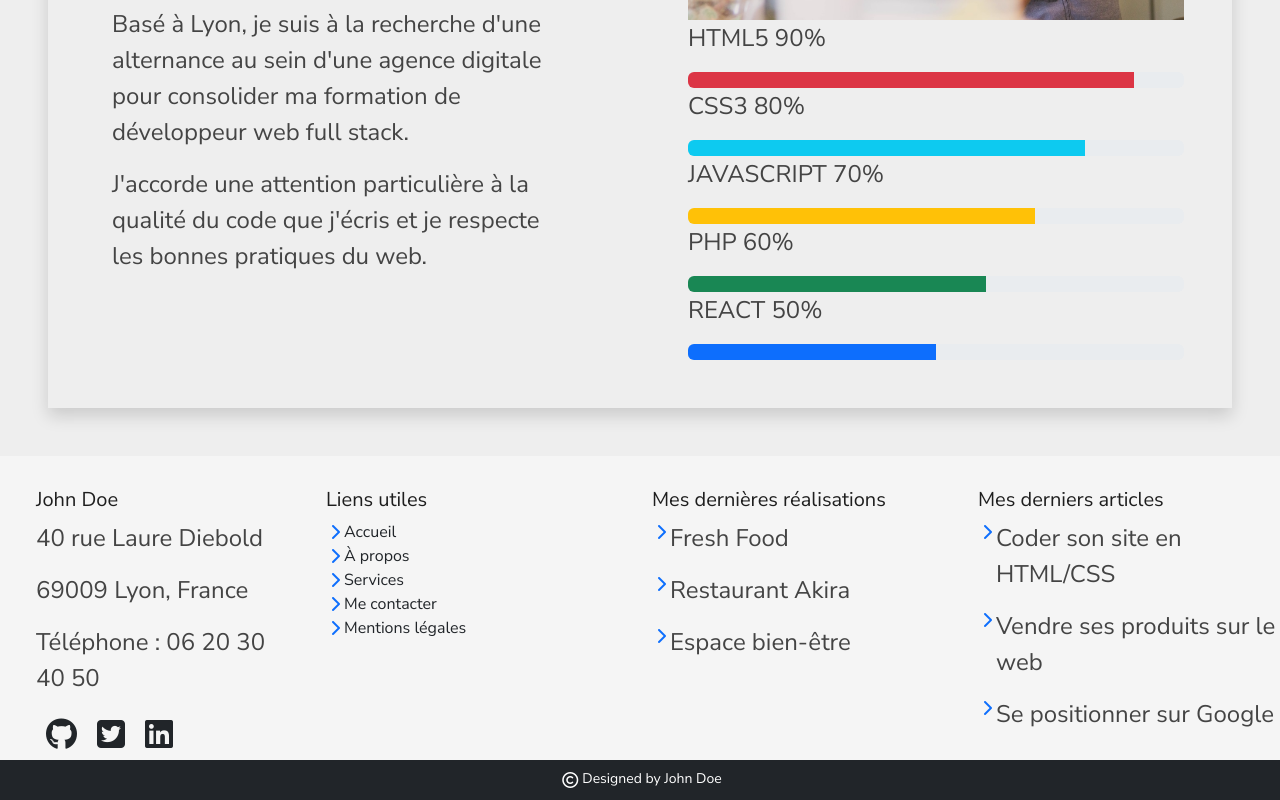
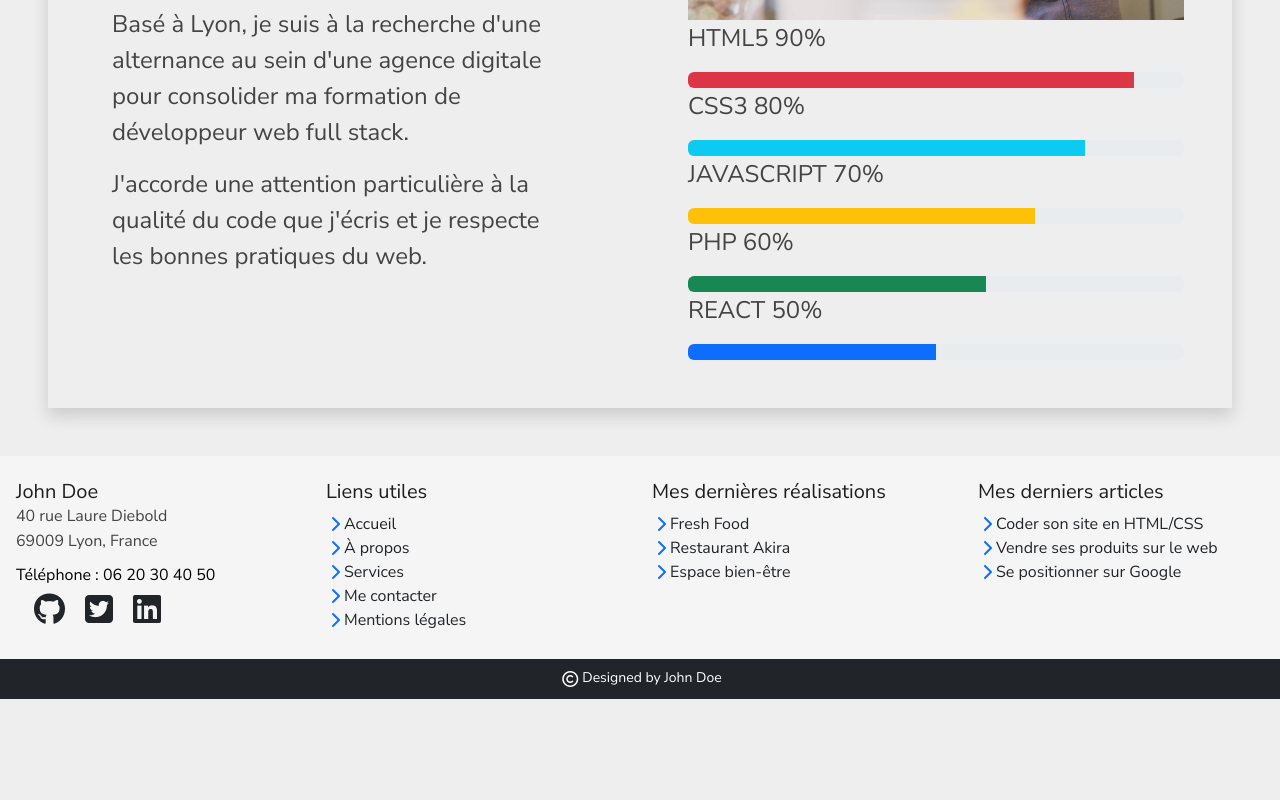
Before and after one commit to cgwena/portfolio-johndoe, a React (Create React App) app: page /about in a window 1280 px wide. Shown: the part 407-1207 px from the top of the page. After the commit the page ends 1106 px from the top, so only its background shows below. Built offline with nearby package versions, Linux system fonts and the light colour scheme.

Commit message:
style changed

```diff
--- a/src/App.css
+++ b/src/App.css
@@ -135,11 +135,6 @@ section {
   background-color: var(--color1);
 }
 
-
-.active-header {
-  color : var(--color1)
-}
-
 .contact {
   width: 100vw;
   min-height: 100vh;
@@ -165,7 +160,16 @@ section {
   left: 0;
   z-index: -1;
 }
+/*
+.accordion__title {
+  color: var(--color1);
+} */
 
 .footer {
   background-color: whitesmoke;
 }
+
+.footer p {
+  font-size: medium;
+  line-height: .6;
+}
--- a/src/components/About-text.js
+++ b/src/components/About-text.js
@@ -1,6 +1,6 @@
 const AboutText = () => {
     return (
-        <div className="col-lg-6 p-5">
+        <div className="col-lg-6 col-md-6 p-5">
 
             <h3 className="m-3">À propos</h3>
             <div className="bordure2 m-3"></div>
--- a/src/components/Blog-card.js
+++ b/src/components/Blog-card.js
@@ -1,11 +1,11 @@
 const BlogCard = (props) => {
     return (
-        <li className="card col-lg-4 col-md-6 mb-3" key={props.id}>
+        <li className="card col-lg-4 col-md-6 p-3" key={props.id}>
             <img src={props.img} className="card-img-top" alt={props.alt} />
             <div className="card-body">
                 <h3 className="card-title">{props.title}</h3>
-                <p className="card-text">{props.text}</p>
-                <a href="#" className="btn btn-primary">Lire la suite</a>
+                <h5 className="card-text">{props.text}</h5>
+                <button href="#" className="btn btn-primary">Lire la suite</button>
             </div>
             <div className="card-footer text-muted">
                 <p>Publié le {props.date}</p>
--- a/src/components/Competences.js
+++ b/src/components/Competences.js
@@ -2,7 +2,7 @@ import ProgressBar from 'react-bootstrap/ProgressBar';
 
 const Competences = () => {
     return (
-        <div className="col-lg-6 p-5">
+        <div className="col-lg-6  col-md-6 p-5">
             <img src="man-597178_1280.jpg" className="img-fluid"></img>
             <p>HTML5 90%</p>
             <ProgressBar variant="danger" now={90}/>
--- a/src/components/Coordonnees.js
+++ b/src/components/Coordonnees.js
@@ -1,6 +1,6 @@
 const Coordonnees = () => {
     return (
-        <div className="col-lg-6">
+        <div className="col-lg-6 col-md-6">
 
             <h3 className="m-3">Mes coordonnées</h3>
             <div className="bordure2 m-3"></div>
--- a/src/components/Footer.js
+++ b/src/components/Footer.js
@@ -1,19 +1,21 @@
 const Footer = () => {
     return (
         <section className="footer">
-            <div className="row mt-3 pt-3">
-                <div className="col-lg-3 px-5">
-                    <h5>John Doe</h5>
-                    <p>40 rue Laure Diebold</p>
-                    <p>69009 Lyon, France</p>
-                    <p>Téléphone : 06 20 30 40 50</p>
-                    <div className="fs-2">
+            <div className="row">
+                <div className="col-lg-3 col-md-6 py-4">
+                    <h5 className="px-3">John Doe</h5>
+                    <address className="px-3">
+                        <p>40 rue Laure Diebold</p>
+                        <p>69009 Lyon, France</p>
+                    </address>
+                    <a className="text-black px-3" href="tel:0610203040">Téléphone : 06 20 30 40 50</a>
+                    <div className="fs-2 px-4">
                         <a href="https://api.github.com/users/github-john-doe" target="blank"><i className="fa-brands fa-github text-dark"></i></a>
                         <a href="https://twitter.com/home" target="blank"><i className="fa-brands fa-square-twitter text-dark"></i></a>
                         <a href="https://www.linkedin.com/feed/" target="blank"><i className="fa-brands fa-linkedin text-dark"></i></a>
                     </div>
                 </div>
-                <div className="col-lg-3">
+                <div className="col-lg-3 col-md-6 py-4">
                     <h5>Liens utiles</h5>
                     <div className="d-flex">
                         <i className="fa-solid fa-chevron-right text-primary p-1"></i>
@@ -36,34 +38,34 @@ const Footer = () => {
                         <a className="nav-link" aria-current="page" href="/legal">Mentions légales</a>
                     </div>
                 </div>
-                <div className="col-lg-3">
+                <div className="col-lg-3 col-md-6 py-4">
                     <h5>Mes dernières réalisations</h5>
                     <div className="d-flex">
                         <i className="fa-solid fa-chevron-right text-primary p-1"></i>
-                        <p>Fresh Food</p>
+                        <a className="nav-link">Fresh Food</a>
                     </div>
                     <div className="d-flex">
                         <i className="fa-solid fa-chevron-right text-primary p-1"></i>
-                        <p>Restaurant Akira</p>
+                        <a className="nav-link">Restaurant Akira</a>
                     </div>
                     <div className="d-flex">
                         <i className="fa-solid fa-chevron-right text-primary p-1"></i>
-                        <p>Espace bien-être</p>
+                        <a className="nav-link">Espace bien-être</a>
                     </div>
                 </div>
-                <div className="col-lg-3">
+                <div className="col-lg-3 col-md-6 py-4">
                     <h5>Mes derniers articles</h5>
                     <div className="d-flex">
                         <i className="fa-solid fa-chevron-right text-primary p-1"></i>
-                        <p>Coder son site en HTML/CSS</p>
+                        <a className="nav-link">Coder son site en HTML/CSS</a>
                     </div>
                     <div className="d-flex">
                         <i className="fa-solid fa-chevron-right text-primary p-1"></i>
-                        <p>Vendre ses produits sur le web</p>
+                        <a className="nav-link">Vendre ses produits sur le web</a>
                     </div>
                     <div className="d-flex">
                         <i className="fa-solid fa-chevron-right text-primary p-1"></i>
-                        <p>Se positionner sur Google</p>
+                        <a className="nav-link">Se positionner sur Google</a>
                     </div>
                 </div>
             </div>
--- a/src/components/Form.js
+++ b/src/components/Form.js
@@ -1,6 +1,6 @@
 const Form = () => {
     return (
-        <div className="col-lg-6">
+        <div className="col-lg-6 col-md-6">
 
             <h3 className="m-3">Formulaire de contact</h3>
             <div className="bordure2 m-3"></div>
--- a/src/components/Project-card.js
+++ b/src/components/Project-card.js
@@ -4,7 +4,7 @@ const ProjectCard = (props) => {
             <img src={props.img} className="card-img-top" alt="des sushi" />
             <div className="card-body">
                 <h3 className="card-title text-center">{props.title}</h3>
-                <p className="card-text text-center">{props.text}</p>
+                <h5 className="card-text text-center">{props.text}</h5>
                 <div className='text-center'>
                     <a href="#" className="btn btn-outline-primary">Voir</a>
                 </div>
--- a/src/components/Service-card.js
+++ b/src/components/Service-card.js
@@ -3,7 +3,7 @@ const ServiceCard = (props) => {
             <li className="card col-lg-4 p-5" >
                 <i className={`${props.icon} fs-2 text-primary text-center p-3`} key={props.id}></i>
                 <h3 className="card-title text-uppercase text-center">{props.title}</h3>
-                <p className="card-text text-center">{props.text}</p>
+                <h5 className="card-text text-center">{props.text}</h5>
             </li>
     )
 }
--- a/src/views/Realisations.js
+++ b/src/views/Realisations.js
@@ -12,7 +12,7 @@ const Realisations = () => {
         <section>
             <Banner />
             <h2 className="text-uppercase text-center pt-5">portfolio</h2>
-            <p className="text-center">Voici quelques-unes de mes réalisations</p>
+            <h4 className="text-center pb-4">Voici quelques-unes de mes réalisations</h4>
             <div className="bordure"></div>
             <div className='row m-4'>
                 {projet}
--- a/src/views/Services.js
+++ b/src/views/Services.js
@@ -12,7 +12,7 @@ const Services = () => {
         <section>
             <Banner />
             <h2 className="text-uppercase text-center pt-5">mes offres de services</h2>
-            <p className="text-center">Voici les prestations sur lesquelles je peux intervenir.</p>
+            <h4 className="text-center pb-4">Voici les prestations sur lesquelles je peux intervenir.</h4>
             <div className="bordure"></div>
             <div className='row m-4'>
                 {service}
```
Also changed, not shown: src/views/Blog.js (+6 -4 lines).
